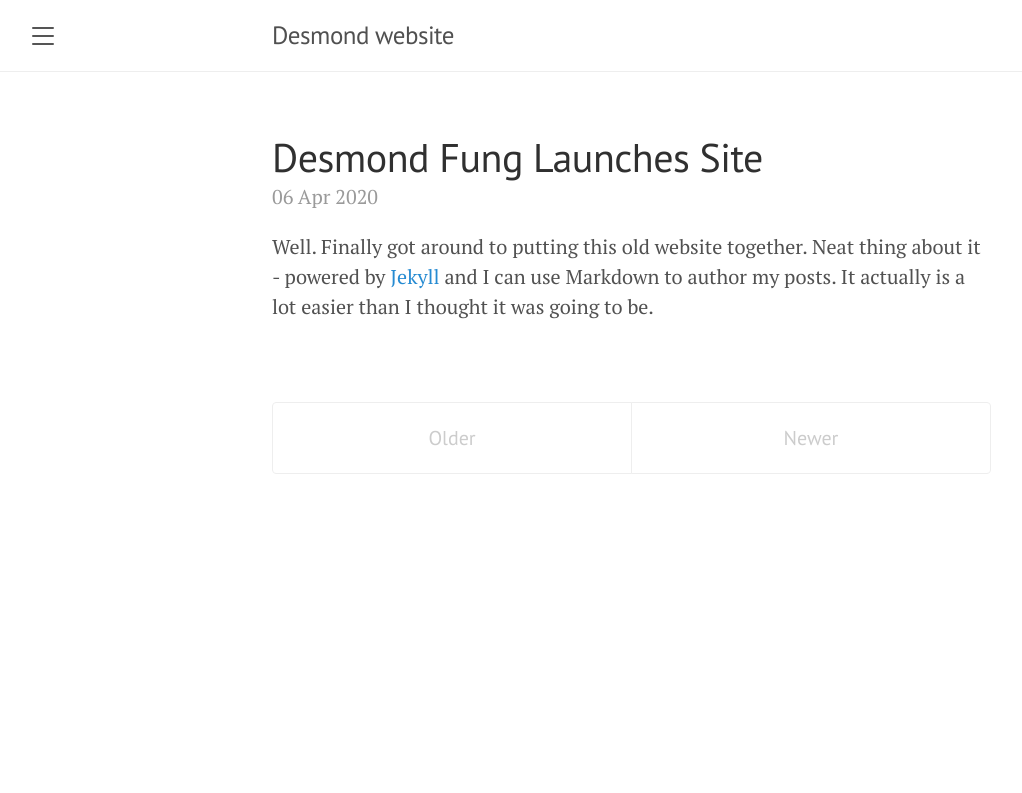
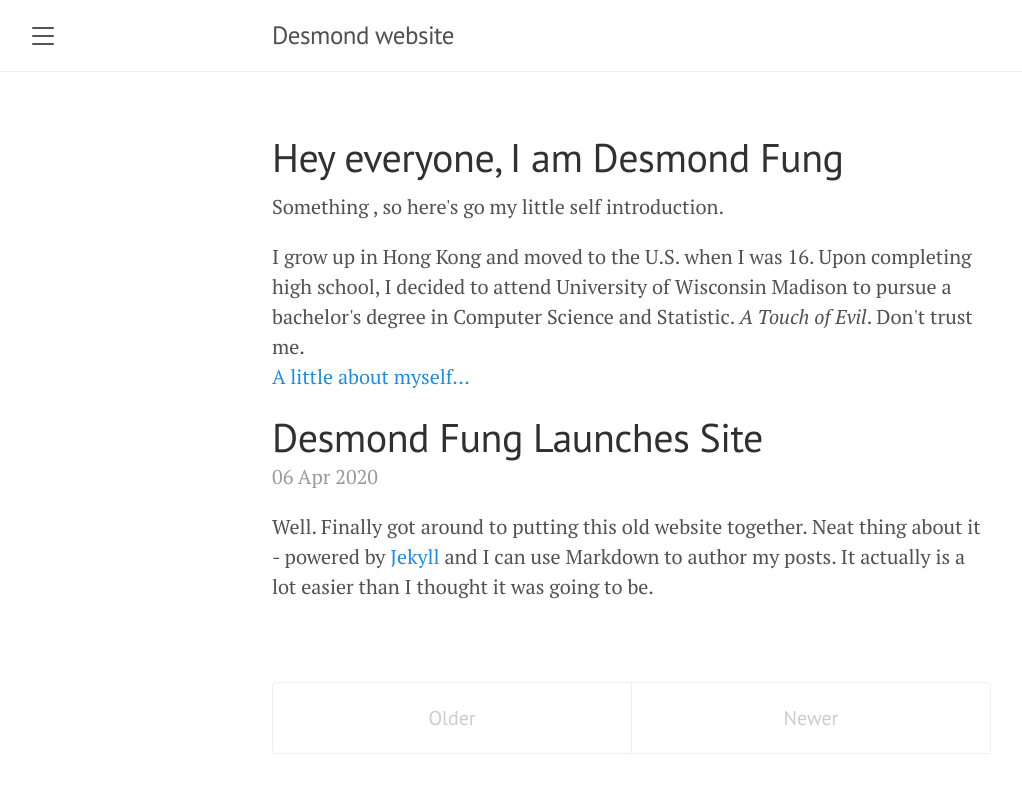
Before and after one commit to ddhangdd/ddhangdd.github.io, a Jekyll site: the page built from index.html, in a window 1280 px wide. Shown: the top 793 px of the page, without its empty margins (8-1030 px from the left). Built offline with Jekyll 4.4.1, drawn with Linux system fonts in a browser that asks for light colours; the list of posts is cut into pages by our own code.

Commit message:
Update index.html

```diff
--- a/index.html
+++ b/index.html
@@ -2,6 +2,23 @@
 layout: default
 title: Home
 ---
+
+<div class="blurb">
+			<h1>Hey everyone, I am Desmond Fung</h1>
+
+			<p>	Something , so here's go my little self introduction.</p>
+			<p>	I grow up in Hong Kong and moved to the U.S. when I was 16. Upon completing high school,
+			I decided to attend University of Wisconsin Madison to pursue a bachelor's degree in Computer Science and Statistic.
+        <em>A Touch of Evil</em>. Don't trust me.<br>
+
+			<a href="/about">A little about myself...</a></p>
+
+			<div id = "wrapper">
+				<div id = "avatar"></div>
+			</div>
+
+
+</div>
 
 <div class="posts">
   {% for post in paginator.posts %}
```
